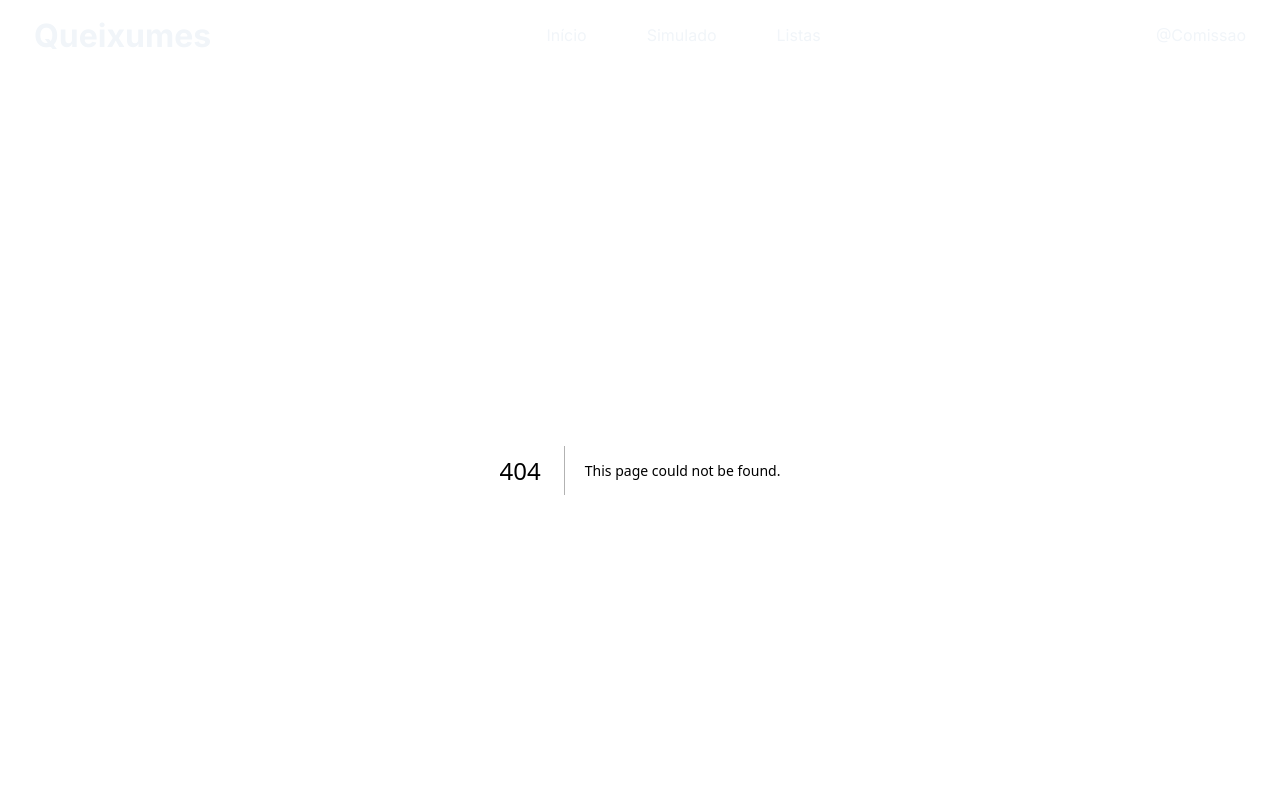
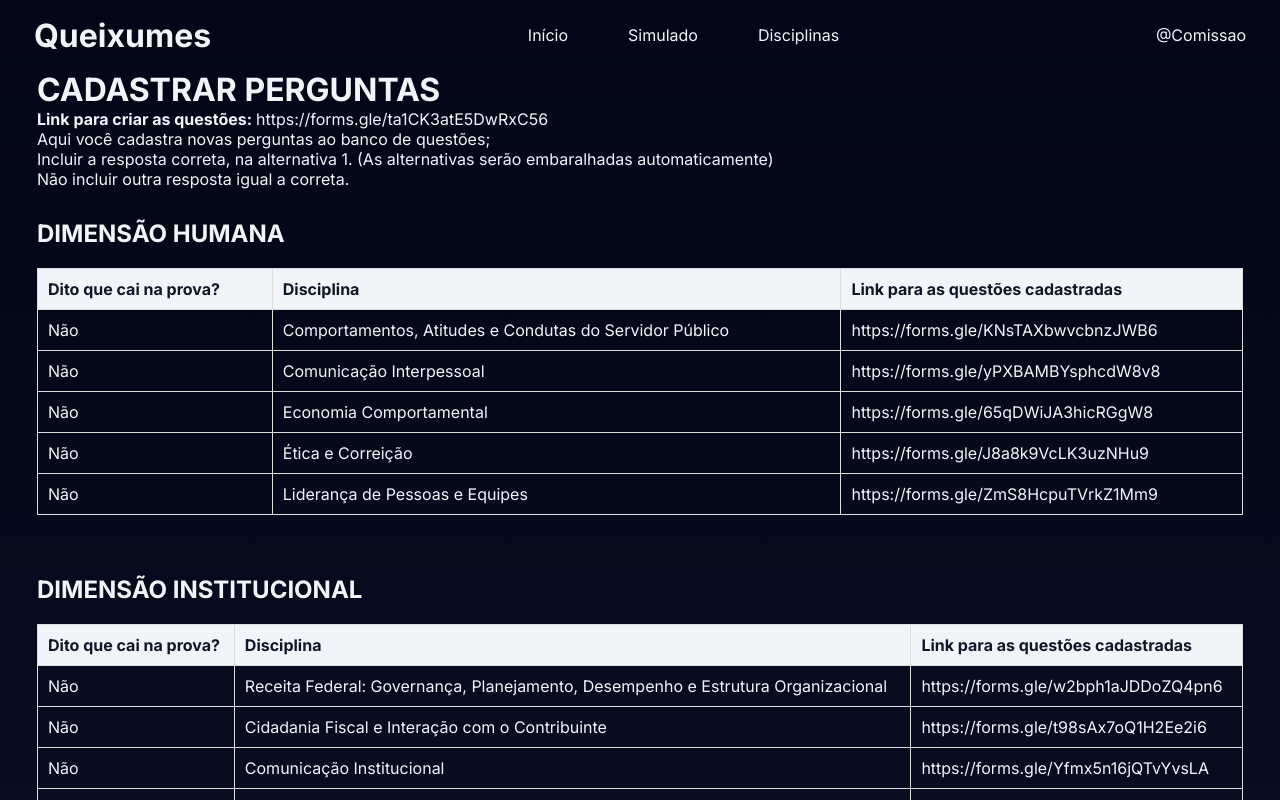
Before and after one commit to KyndermanBaraldi/queixumes, a Next.js app: page /disciplinas in a window 1280 px wide. Before the commit this address had no page. Shown: the top 800 px of the page. Built offline with nearby package versions, Linux system fonts and the light colour scheme.

Commit message:
add page resumos das disciplinas

```diff
--- a/next.config.js
+++ b/next.config.js
@@ -1,5 +1,8 @@
 /** @type {import('next').NextConfig} */
 const nextConfig = {
+    images: {
+        domains: ['lh3.googleusercontent.com'], // Adicione 'drive.google.com' à lista de domínios permitidos
+    },
 }
 
 module.exports = nextConfig
--- a/src/app/globals.css
+++ b/src/app/globals.css
@@ -161,3 +161,51 @@ th {
 .dimensao {
   padding: 30px 0;
 }
+
+.page-body {
+  padding: 2rem 4rem;
+}
+.page-title {
+  text-align: center;
+  padding-bottom: 2rem;
+  color: #00f5d4;
+}
+
+.page-subtitle {
+  padding-bottom: 2rem;
+}
+
+.page-paragraph {
+  padding-bottom: 2rem;
+  text-align: justify;
+}
+
+.page-image {
+  display: flex;
+  flex-direction: column;
+  justify-content: center;
+  align-items: center;
+  padding-bottom: 2rem;
+}
+
+.page-imagelabel {
+  font-size: 12px;
+  padding-top: 0.5rem;
+}
+
+.page-video {
+  display: flex;
+  flex-direction: column;
+  justify-content: center;
+  align-items: center;
+  padding-bottom: 2rem;
+}
+
+.page-link {
+  background-color: #00f5d4;
+  color: #0f172a;
+  font-weight: bold;
+  padding: 10px;
+  margin: 1rem;
+  border-radius: 10px;
+}
--- a/src/app/questions/route.ts
+++ /dev/null
@@ -1,13 +0,0 @@
-import { NextResponse } from "next/server";
-
-export async function GET(request: Request) {
-
-    const api_url = process.env.NEXT_PUBLIC_API_URL ?? "";
-    const res = await fetch(api_url);
-    console.log(res);
-    const data = await res.json();
-
-    return NextResponse.json(
-        data.res
-    )
-}
--- a/src/components/Dimensao.tsx
+++ b/src/components/Dimensao.tsx
@@ -1,4 +1,6 @@
 // components/Dimensao.tsx
+import { generateSlug } from "@/utils/slug";
+import Link from "next/link";
 import React from "react";
 
 interface Questao {
@@ -28,7 +30,12 @@ const Dimensao: React.FC<DimensaoProps> = ({ titulo, questoes }) => {
           {questoes.map((questao, index) => (
             <tr key={index}>
               <td>{questao.caiNaProva}</td>
-              <td>{questao.disciplina}</td>
+              <td>
+
+                <Link href={`/disciplinas/${generateSlug(questao.disciplina)}`}>
+                  {questao.disciplina}
+                </Link>
+              </td>
               <td><a href={questao.link} target="_blank" rel="noopener noreferrer">{questao.link}</a></td>
             </tr>
           ))}
--- a/src/components/Menu.tsx
+++ b/src/components/Menu.tsx
@@ -18,8 +18,8 @@ const Menu: React.FC = () => {
           </Link>
         </li>
         <li className="nav-item">
-          <Link href="/lista-exercicios" className="nav-link">
-            Listas
+          <Link href="/disciplinas" className="nav-link">
+            Disciplinas
           </Link>
         </li>
       </ul>
--- /dev/null
+++ b/src/utils/slug.ts
@@ -0,0 +1,15 @@
+function generateSlug(text: string) {
+    return text
+      .toString()                     // Converte para string caso não seja
+      .toLowerCase()                  // Converte para minúsculas
+      .normalize('NFD')               // Normaliza caracteres unicode
+      .trim()                         // Remove espaços extras no início e fim
+      .replace(/\s+/g, '-')           // Substitui espaços por hífens
+      .replace(/[\u0300-\u036f]/g, '') // Remove caracteres diacríticos
+      .replace(/[^\w\-]+/g, '')       // Remove caracteres especiais
+      .replace(/\-\-+/g, '-')         // Substitui múltiplos hífens por um único hífen
+      .replace(/^-+/, '')             // Remove hífens do início
+      .replace(/-+$/, '');            // Remove hífens do final
+  }
+
+export { generateSlug }
```
Also changed, not shown: src/app/disciplinas/[disciplina]/page.tsx (added, +97 -0 lines), src/app/disciplinas/page.tsx (renamed from src/app/lista-exercicios/page.tsx).
